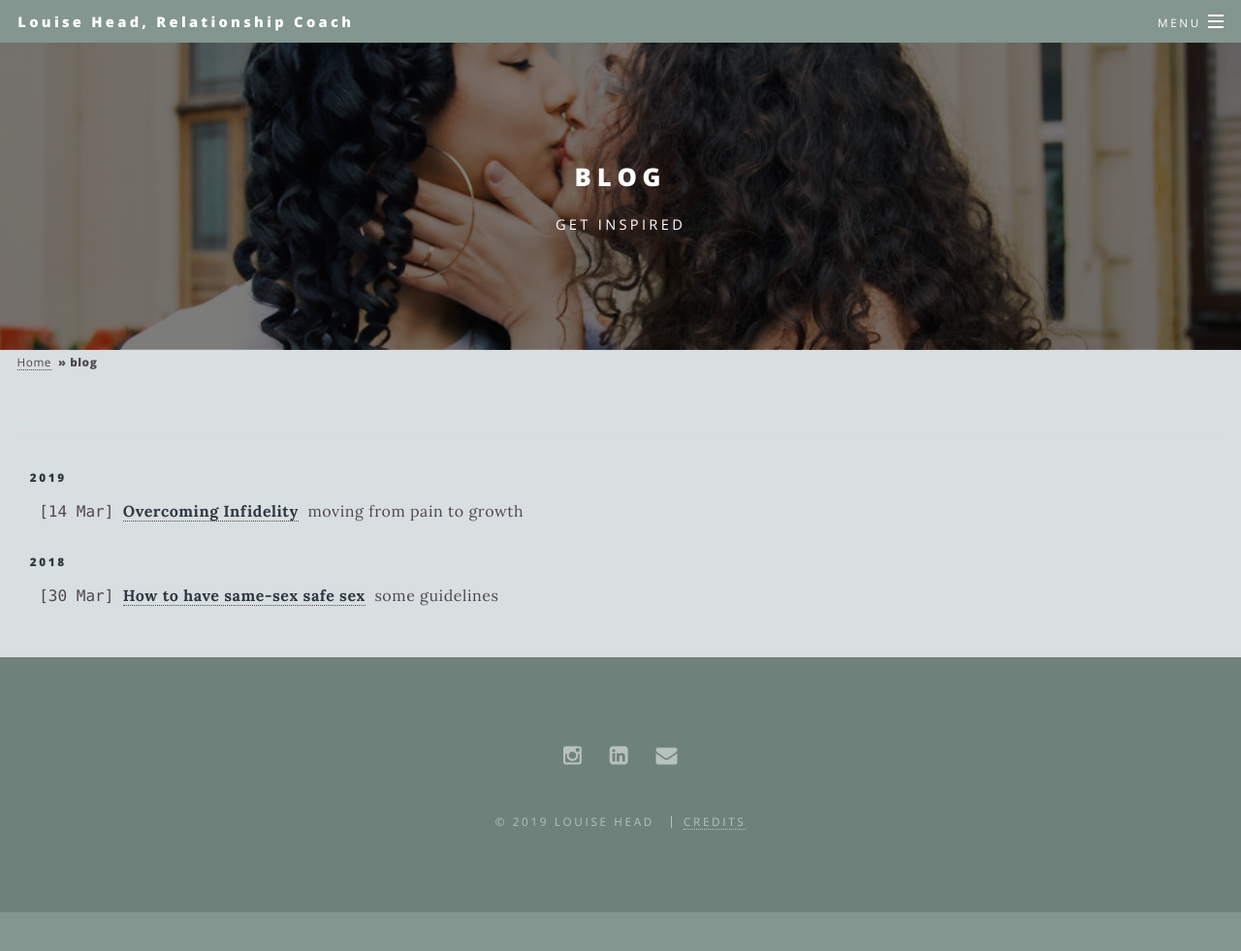
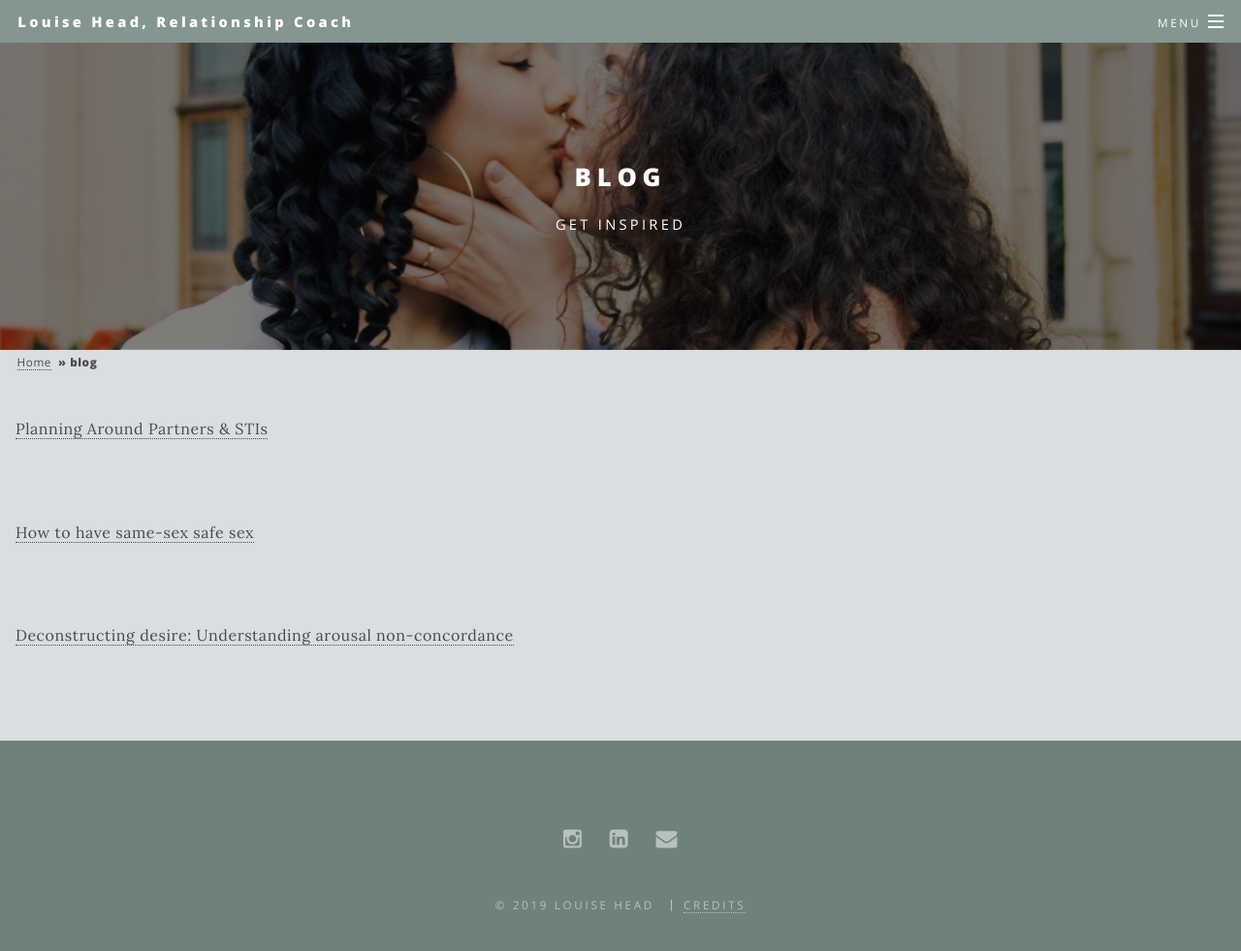
Before and after one commit to lehead/lehead.github.io, a Jekyll site: the page built from _pages/blog.html, in a window 1280 px wide and 1027 px high. Shown: the top 981 px of the window at 97% size. Built offline with Jekyll 4.4.1, drawn with Linux system fonts in a browser that asks for light colours.

Commit message:
manually add blog entries

```diff
--- a/_pages/blog.html
+++ b/_pages/blog.html
@@ -8,6 +8,27 @@ image: tallie-robinson-592058-unsplash.jpg
 background-image: tallie-robinson-592058-unsplash.jpg
 ---
 
+<p>
+<a href="https://www.dameproducts.com/blogs/journal/everyone-has-them-planning-around-partners-stis">Planning Around Partners & STIs</a>
+</p>
+<br></br>
+
+<p>
+<a href="https://talktabu.com/zine/same-sex-safe-sex">How to have same-sex safe sex</a>
+</p>
+<br></br>
+
+<p>
+<a href="https://www.dameproducts.com/blogs/journal/deconstructing-desire-understanding-arousal-non-concordance">Deconstructing desire: Understanding arousal non-concordance</a>
+</p>
+<br></br>
+
+
+
+
+
+<!--
+Don't use dynamic populating of posts on blog page for now because want to be able to link to blogs on other sites
 {%  if site.posts %}{%
       if site.tags.featured %}
   <hr style="margin:0 0 1em 0;" />
@@ -46,4 +67,4 @@ background-image: tallie-robinson-592058-unsplash.jpg
 %}
     </ul>
 
-{%  endif %}
+{%  endif %} -->
```
